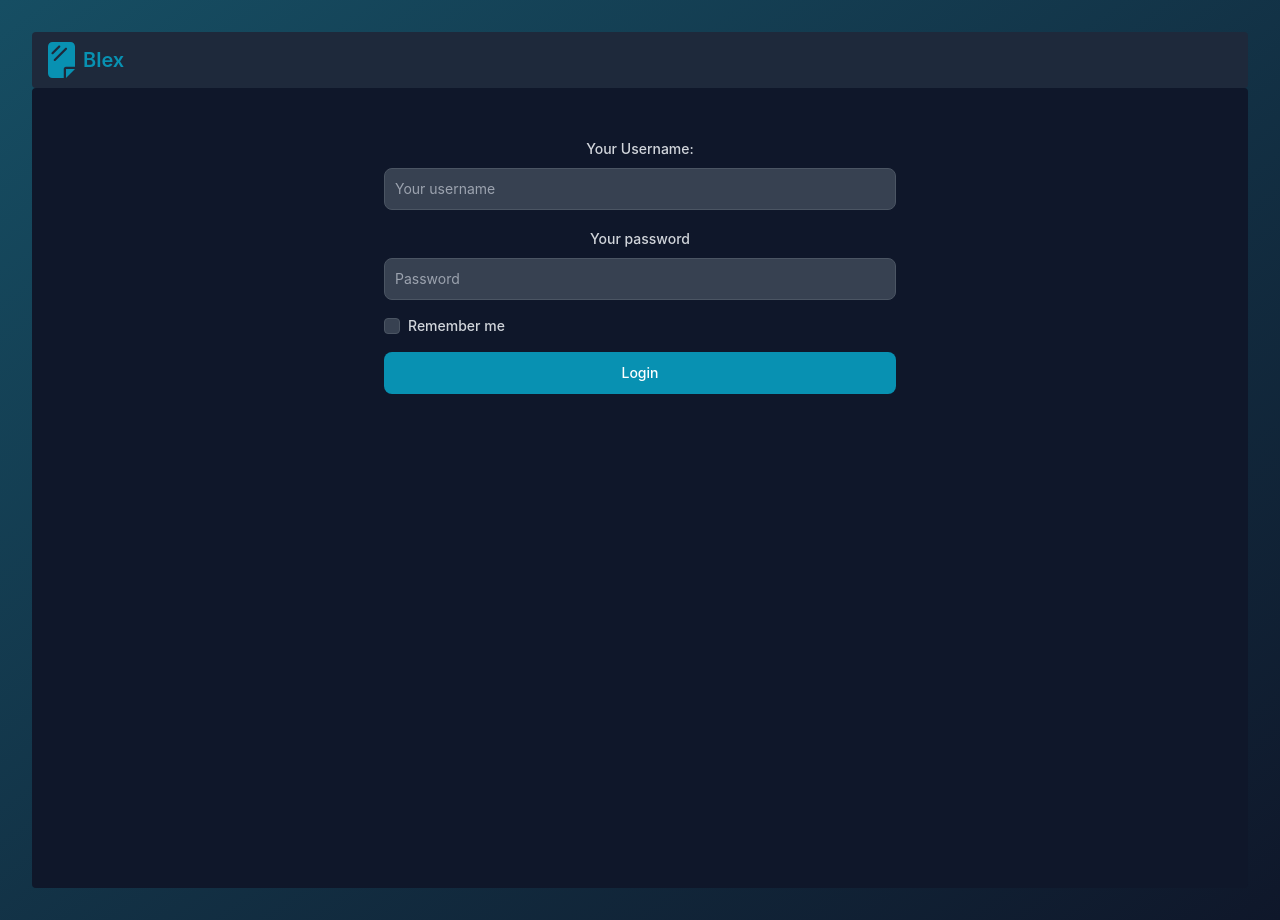
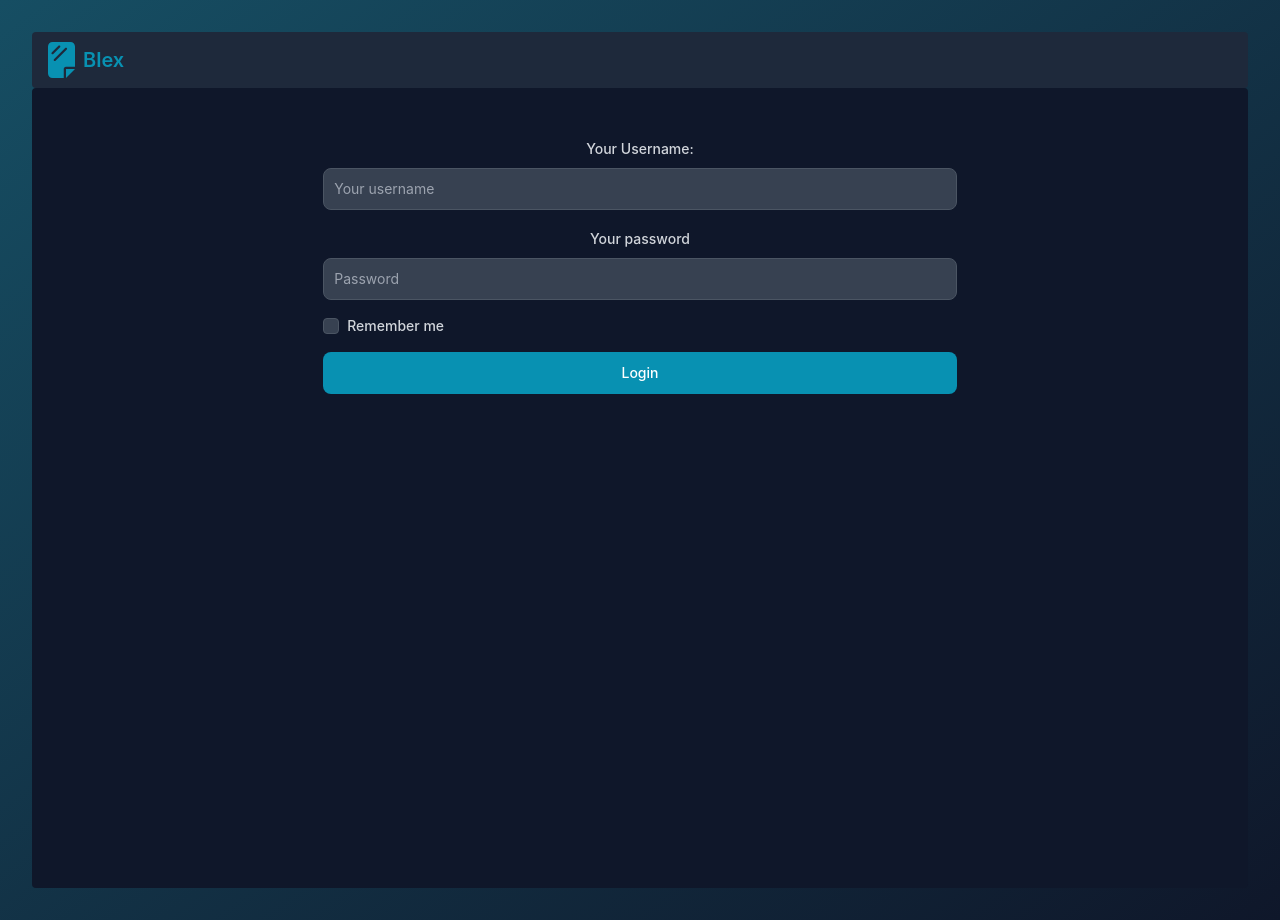
Before and after one commit to sifterstudios/blex, a React (Vite) app in the folder app/: page /signin in a window 1280 px wide. Built offline with nearby package versions, Linux system fonts and the light colour scheme; no server answers.

Commit message:
add max-width to forms

```diff
--- a/app/src/pages/signIn/SignIn.css
+++ b/app/src/pages/signIn/SignIn.css
@@ -1,7 +1,7 @@
-.sign-in-form{
+
+form{
     padding: 3rem;
     justify-content: center;
-    max-width: 50%;
+    max-width: 60%;
     margin: 0 auto;
-
 }
```
